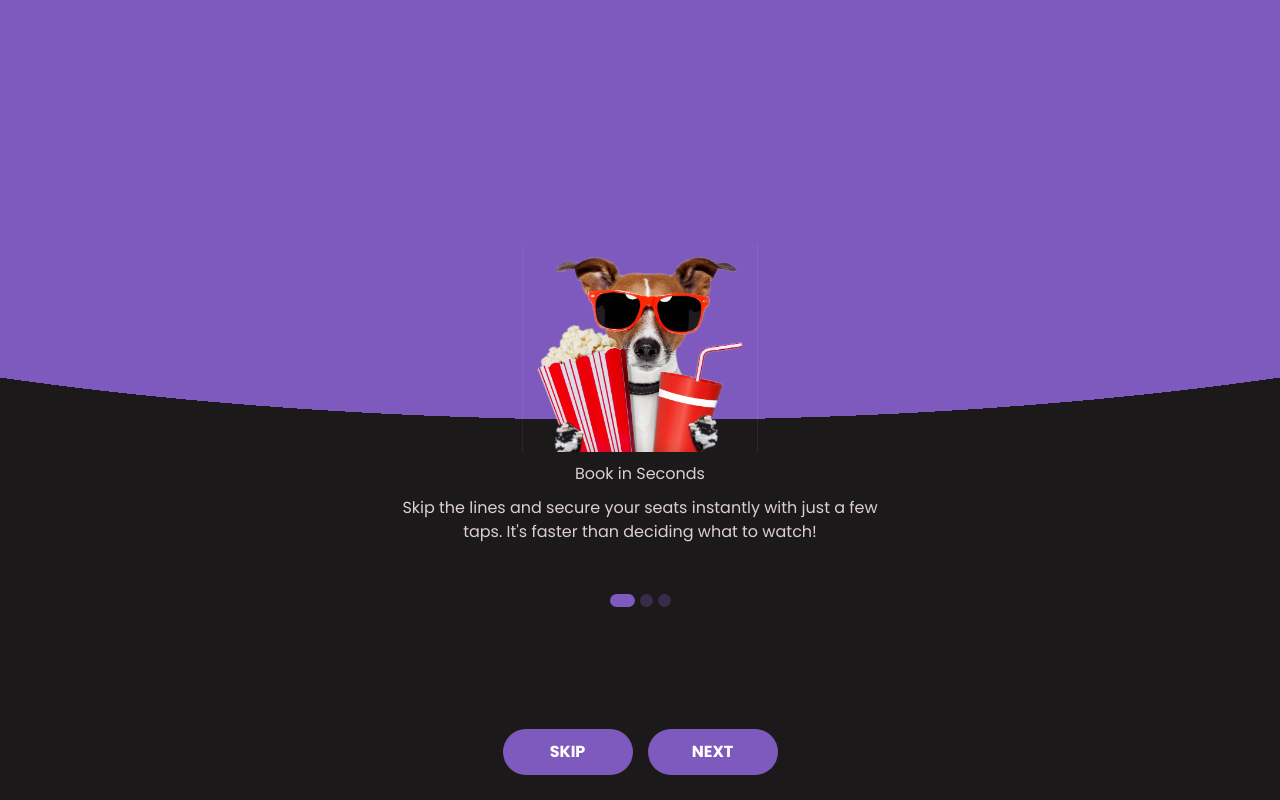
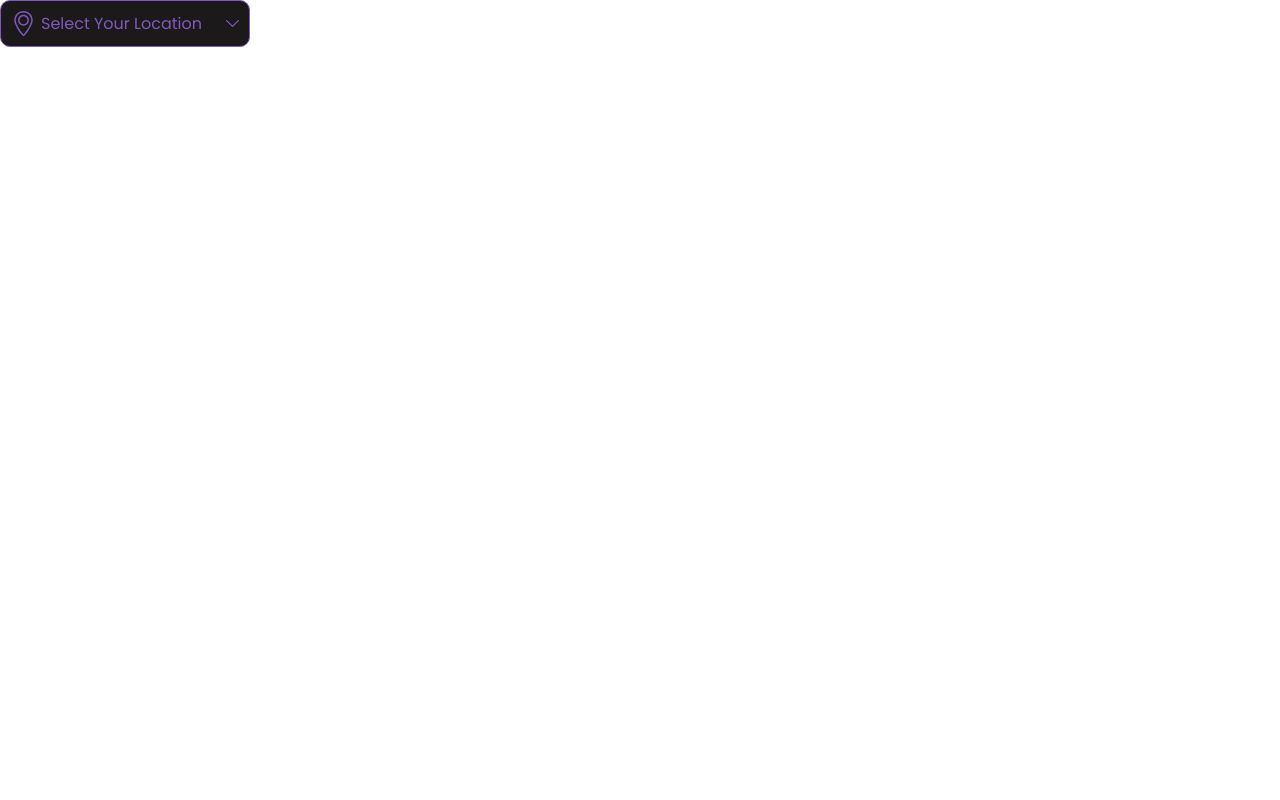
Before and after one commit to Iryshka/movie-app, a React (Vite) app: page / in a window 1280 px wide. Built offline with nearby package versions, Linux system fonts and the light colour scheme.

Commit message:
added location select to userPage

```diff
--- /dev/null
+++ b/src/components/ui/MovieSelect.jsx
@@ -0,0 +1,52 @@
+import { useState } from "react";
+import arrowDown from "../../assets/images/bookingPage/arrow-down.svg";
+import locationIcon from "../../assets/images/bookingPage/location.svg";
+import movieTheatreLocationList from "../../data/movieTheatreLocationList.js";
+
+function MovieSelect() {
+  const [isListVisible, setIsListVisible] = useState(false);
+  const [selectedLocation, setSelectedLocation] = useState(
+    "Select Your Location"
+  );
+
+  function toggleMovieSelect() {
+    setIsListVisible((prevState) => !prevState);
+  }
+
+  function selectLocation(location) {
+    setSelectedLocation(location);
+    setIsListVisible(false);
+  }
+
+  function filteredList() {
+    return movieTheatreLocationList.filter(
+      (movie) => movie.location !== selectedLocation
+    );
+  }
+  return (
+    <div className="movie-select">
+      <div onClick={toggleMovieSelect} className="movie-select__wrapper">
+        <img className="movie-select__img-location" src={locationIcon} alt="" />
+        <div className="movie-select__selected">{selectedLocation}</div>
+        <img className="movie-select__img-arrow" src={arrowDown} alt="" />
+      </div>
+      {isListVisible && (
+        <ul className="movie-select__list">
+          {filteredList().map((movie) => (
+            <li
+              className="movie-select__list-item"
+              key={movie.id}
+              onClick={() => {
+                selectLocation(movie.location);
+              }}
+            >
+              {movie.location}
+            </li>
+          ))}
+        </ul>
+      )}
+    </div>
+  );
+}
+
+export default MovieSelect;
--- /dev/null
+++ b/src/data/movieTheatreLocationList.js
@@ -0,0 +1,40 @@
+const movieTheaterLocationsUS = [
+  {
+    id: 1,
+    location: "Burbank, California",
+  },
+  {
+    id: 2,
+    location: "Chicago, Illinois",
+  },
+  {
+    id: 3,
+    location: "Katy, Texas",
+  },
+  {
+    id: 4,
+    location: "Miami, Florida",
+  },
+  {
+    id: 5,
+    location: "Denver, Colorado",
+  },
+  {
+    id: 6,
+    location: "Las Vegas, Nevada",
+  },
+  {
+    id: 7,
+    location: "Portland, Oregon",
+  },
+  {
+    id: 8,
+    location: "Minneapolis, Minnesota",
+  },
+  {
+    id: 9,
+    location: "Charlotte, North Carolina",
+  },
+];
+
+export default movieTheaterLocationsUS;
--- a/src/index.scss
+++ b/src/index.scss
@@ -510,6 +510,63 @@ label {
   }
 }
 
+// MOVIE-SELECT
+
+.movie-select {
+  width: 250px;
+  max-width: 270px;
+  color: $bg-1;
+
+  //border-top-left-radius: 10px;
+  //border-top-right-radius: 10px;
+  //border-bottom-left-radius: 10px;
+  //border-bottom-right-radius: 10px;
+
+  &__wrapper {
+    display: flex;
+    align-items: center;
+    justify-content: space-between; /* Ensures space between the text and the arrow */
+    gap: 5px;
+    padding: 10px;
+    border: 1px solid $bg-1;
+    border-radius: 10px;
+    cursor: pointer;
+    background-color: $bg-2;
+  }
+
+  &__selected {
+    flex: 1; /* Ensures the text takes the available space */
+  }
+
+  &__img-arrow {
+    width: 13px;
+    //height: auto;
+    //margin-left: 10px; /* Space between the text and the arrow */
+  }
+
+  &__img-location {
+    width: 25px;
+  }
+
+  &__list {
+    //list-style: none;
+    //padding: 0;
+    //margin: 0;
+  }
+
+  &__list-item {
+    border: 1px solid $bg-1;
+    background-color: $bg-2;
+    border-radius: 10px;
+    padding: 10px;
+    cursor: pointer;
+  }
+
+  &__list-item:hover {
+    background-color: #f0f0f0;
+  }
+}
+
 // MOVIE CARD SHINE
 
 figure {
--- a/src/pages/WelcomePage.jsx
+++ b/src/pages/WelcomePage.jsx
@@ -4,6 +4,7 @@ import Carousel from "../components/Carousel.jsx";
 import Spinner from "../components/ui/Spinner.jsx";
 import data from "../data/carouselData.js";
 import UserPage from "./UserPage.jsx";
+import MovieSelect from "../components/ui/MovieSelect.jsx";
 
 function WelcomePage() {
   const [isIntroVisible, setIntroVisible] = useState(true);
@@ -27,13 +28,14 @@ function WelcomePage() {
 
   return (
     <>
-      {isIntroVisible ? (
-        <Intro />
-      ) : isSpinnerVisible ? (
-        <Spinner />
-      ) : (
-        <Carousel data={data.slides} />
-      )}
+      <MovieSelect />
+      {/*{isIntroVisible ? (*/}
+      {/*  <Intro />*/}
+      {/*) : isSpinnerVisible ? (*/}
+      {/*  <Spinner />*/}
+      {/*) : (*/}
+      {/*  <Carousel data={data.slides} />*/}
+      {/*)}*/}
     </>
   );
 }
```
Also changed, not shown: src/assets/images/bookingPage/arrow-down.svg (added), src/assets/images/bookingPage/location.svg (added).
